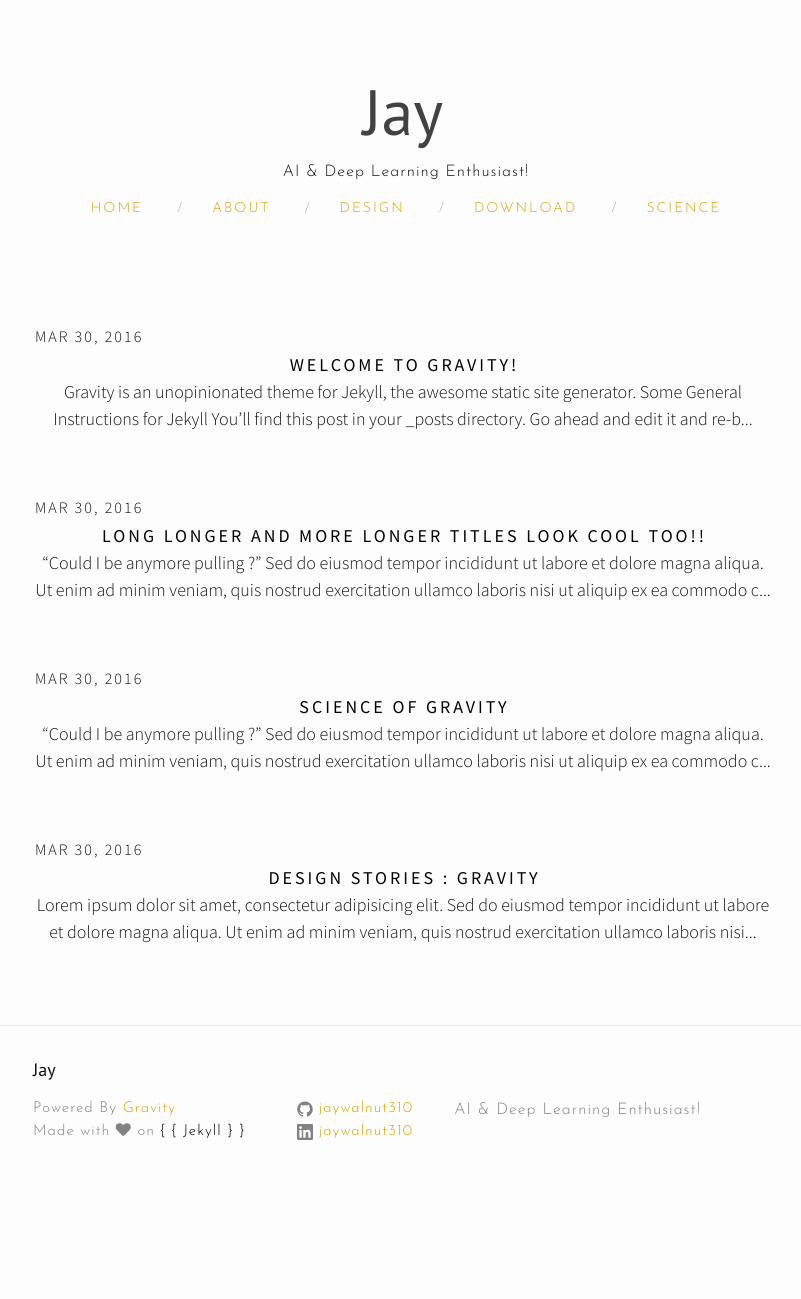
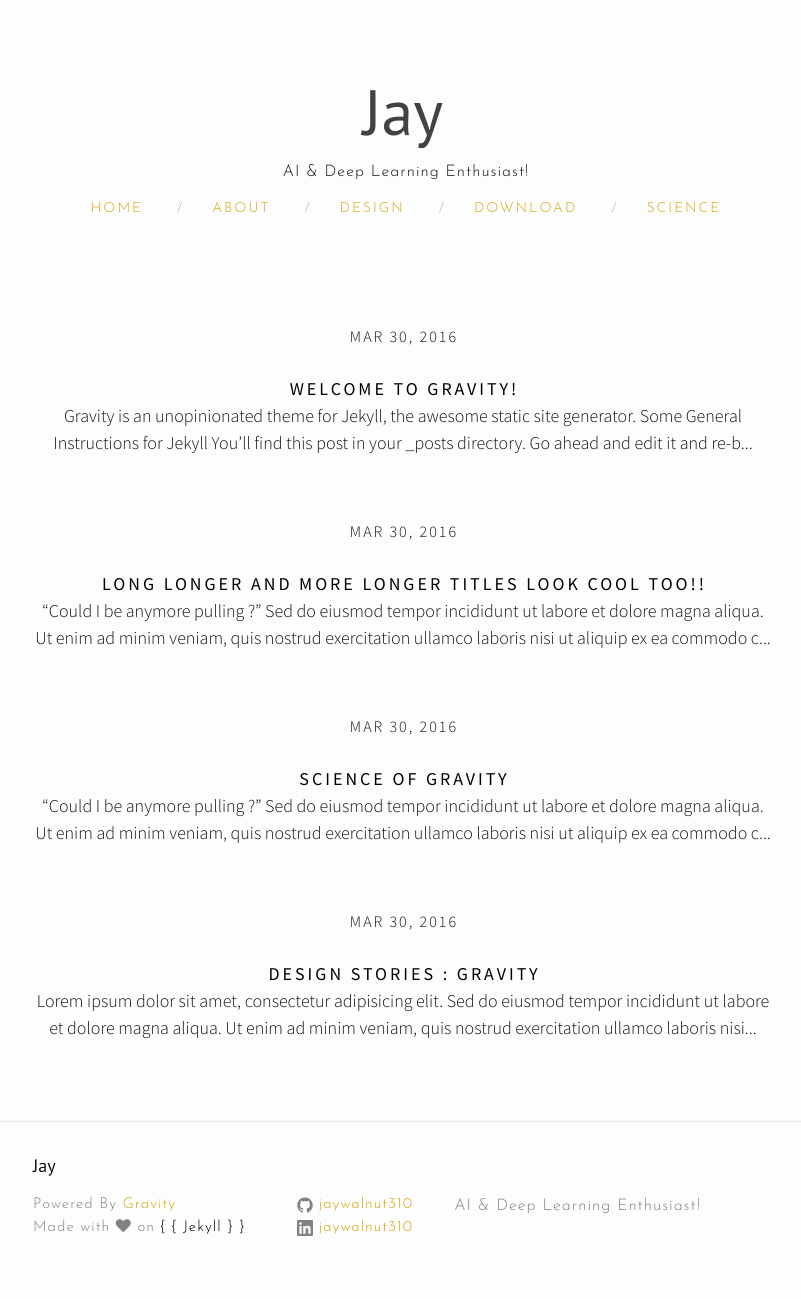
Before and after one commit to jaywalnut310/jaywalnut310.github.io, a Jekyll site: the page built from index.html, in a window 1280 px wide. Shown: the whole page, without its empty margins (237-1038 px from the left). Built offline with Jekyll 4.4.1, drawn with Linux system fonts in a browser that asks for light colours; nearby versions of some CDN libraries; the list of posts is cut into pages by our own code; before the commit the page ends 1203 px from its top, so only the background shows below that.

Commit message:
Update style.scss

```diff
--- a/css/style.scss
+++ b/css/style.scss
@@ -343,7 +343,7 @@ pre {
   text-align: center;
 }
 .postDate {
-  float: left;
+  float: unset;
   text-transform: uppercase;
   font-family: "Source Sans Pro";
   font-size: 16px;
```
